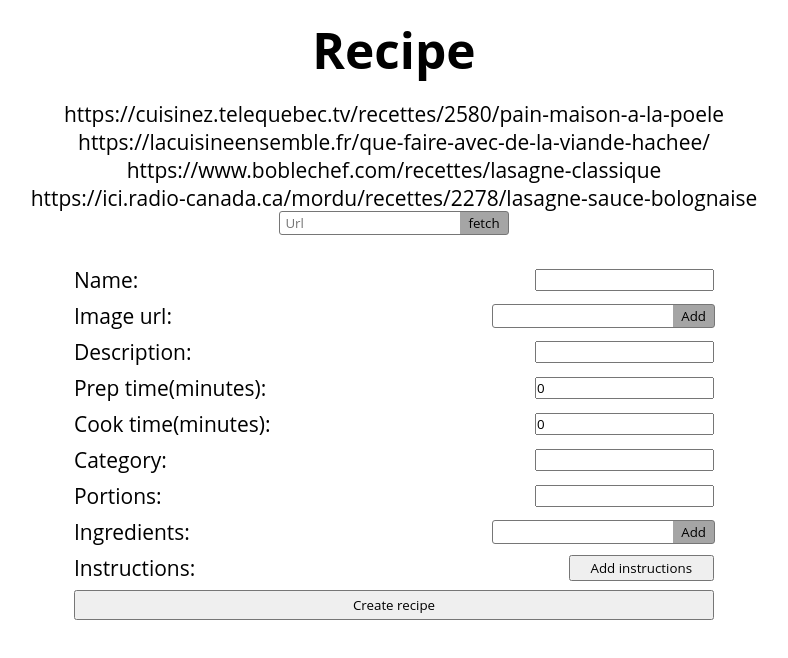
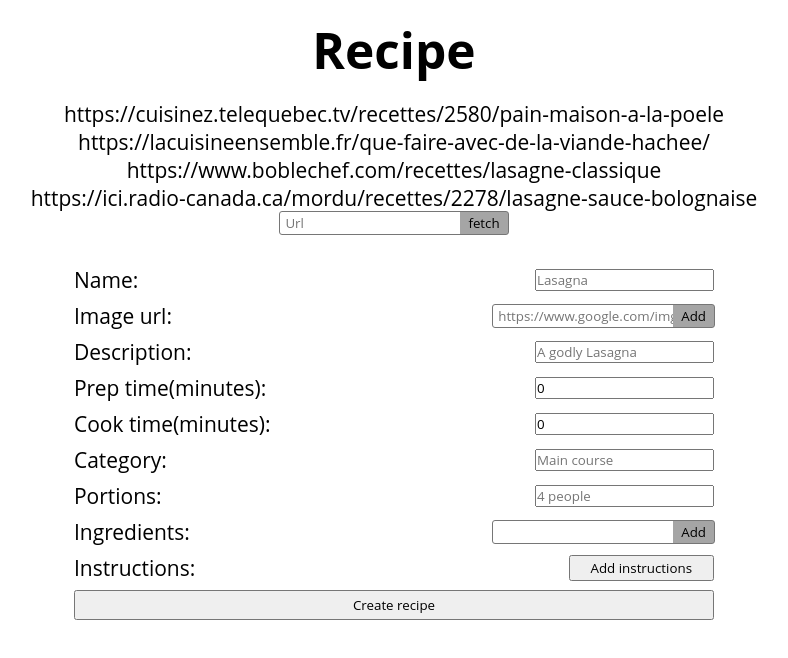
Before and after one commit to LamarcheG/recipe, a React (Create React App) app: page / in a window 1280 px wide. Shown: the top 658 px of the page, without its empty margins (246-1034 px from the left). Built offline with nearby package versions, Linux system fonts and the light colour scheme.

Commit message:
feat:placeholder for form

```diff
--- a/src/Components/RecipeItemForm/RecipeItemForm.tsx
+++ b/src/Components/RecipeItemForm/RecipeItemForm.tsx
@@ -259,6 +259,7 @@ export const RecipeItemForm: React.FC<RecipeItemFormProps> = ({
             id="name"
             onChange={(e) => onRecipeFormChange(e)}
             value={name}
+            placeholder="Lasagna"
           />
         </ShortInputContainer>
         <ShortInputContainer>
@@ -269,6 +270,7 @@ export const RecipeItemForm: React.FC<RecipeItemFormProps> = ({
               name="image"
               id="image"
               onChange={(e) => onRecipeFormChange(e)}
+              placeholder="https://www.google.com/img/logo.png"
             />
             <EmbeddedButton onClick={(e) => onImageFormSubmit(e)}>
               Add
@@ -295,6 +297,7 @@ export const RecipeItemForm: React.FC<RecipeItemFormProps> = ({
             id="description"
             onChange={(e) => onRecipeFormChange(e)}
             value={description}
+            placeholder="A godly Lasagna"
           />
         </ShortInputContainer>
         <ShortInputContainer>
@@ -327,6 +330,7 @@ export const RecipeItemForm: React.FC<RecipeItemFormProps> = ({
             id="recipeCategory"
             onChange={(e) => onRecipeFormChange(e)}
             value={recipeCategory}
+            placeholder="Main course"
           />
         </ShortInputContainer>
         <ShortInputContainer>
@@ -337,6 +341,7 @@ export const RecipeItemForm: React.FC<RecipeItemFormProps> = ({
             id="recipeYield"
             onChange={(e) => onRecipeFormChange(e)}
             value={recipeYield}
+            placeholder="4 people"
           />
         </ShortInputContainer>
         <ShortInputContainer>
```
